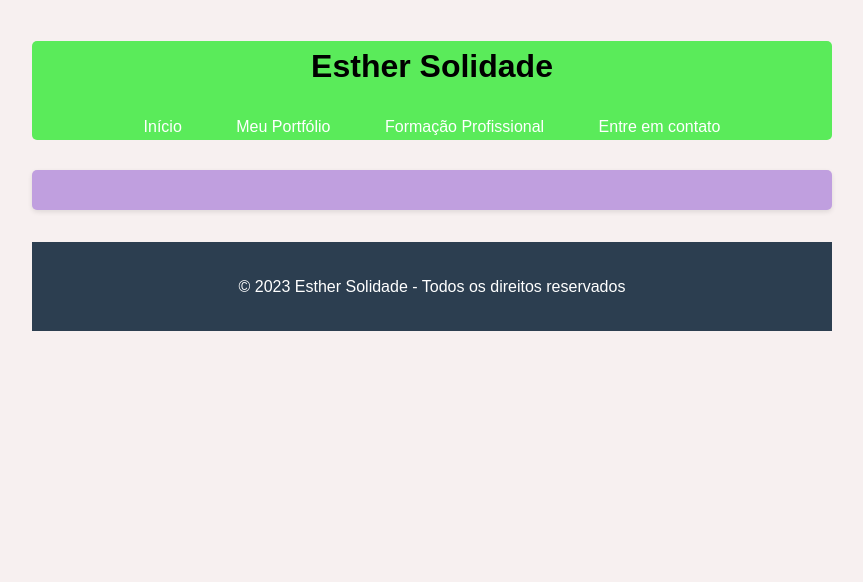
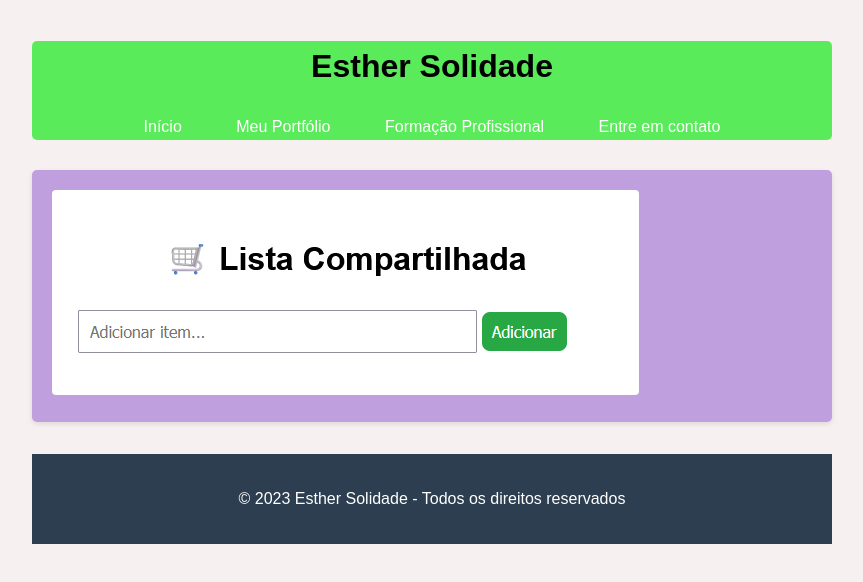
Before and after one commit to te-solidade/meu_portfolio, a plain HTML site: page portfolio.html in a window 1280 px wide. Shown: the whole page, without its empty margins (208-1071 px from the left). Drawn offline with Linux system fonts and the light colour scheme.

Commit message:
Lista compartilhada no portfolio
Adicionei a lista compartilhada na página do portfólio e ajustei a página.

```diff
--- a/estilo.css
+++ b/estilo.css
@@ -78,3 +78,7 @@ button {
     transition: border 0.3s;
 
 }
+
+img {border-radius:4px ;
+
+}
--- a/portfolio.html
+++ b/portfolio.html
@@ -22,7 +22,9 @@
     </header>
 
     <main>
-
+        <a href="https://te-solidade.github.io/comprei/">
+        <img src="lista_compartilhada.png" alt="Foto do aplicativo 'Lista Compartilhada'">
+        </a>
     </main>
          <footer class="rodape">
         <p>© 2023 Esther Solidade - Todos os direitos reservados</p>
```
Also changed, not shown: lista_compartilhada.png (added).
